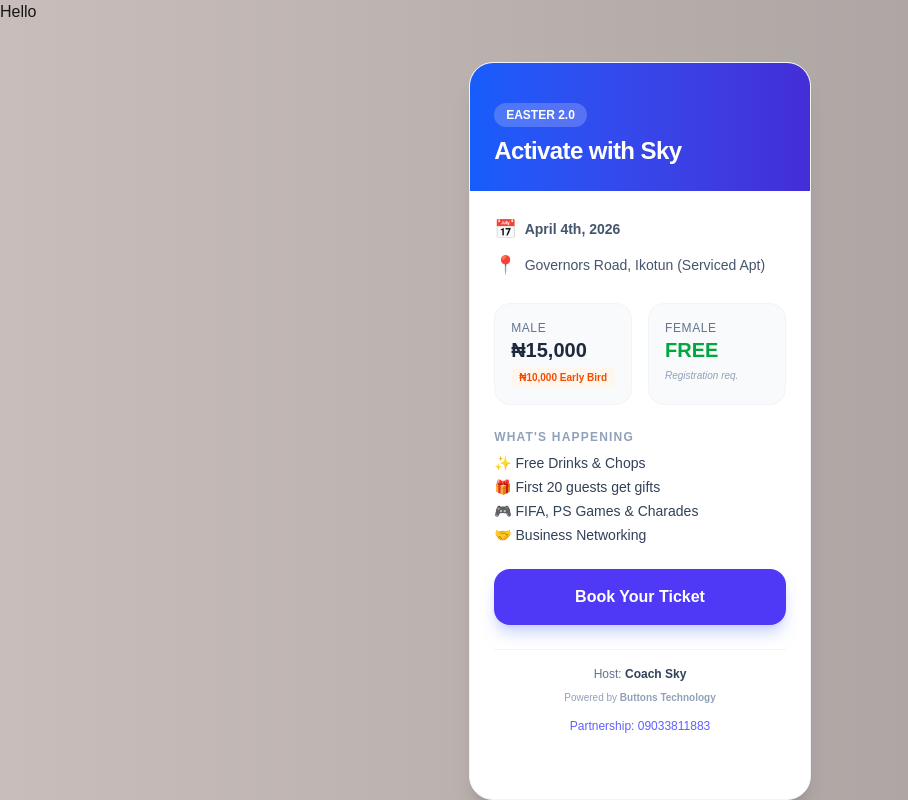
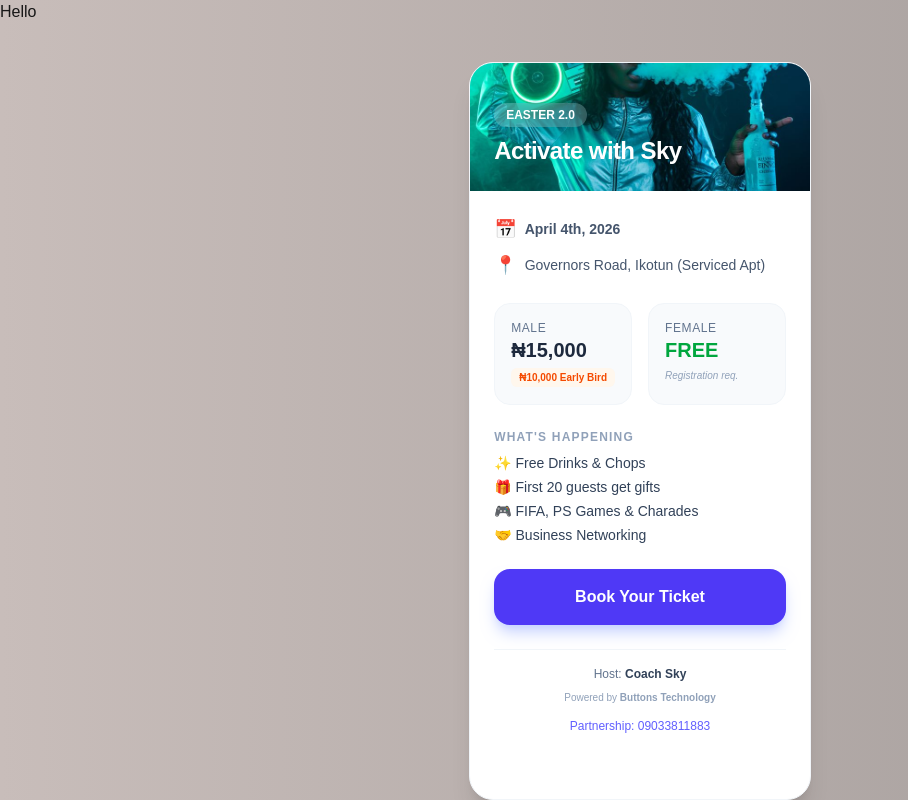
Before and after one commit to Buttons-Tech/buttons-ai, a Next.js app: page /products in a window 1280 px wide. Shown: the whole page, without its empty margins (0-908 px from the left). Built offline with nearby package versions, Linux system fonts and the light colour scheme.

Commit message:
updated easter party card

```diff
--- a/app/components/EasterEventCard.tsx
+++ b/app/components/EasterEventCard.tsx
@@ -5,7 +5,7 @@ const EasterEventCard = () => {
             return (
                 <div className="max-w-md mx-auto bg-white border border-slate-100 rounded-3xl overflow-hidden shadow-xl hover:shadow-2xl transition-shadow duration-300">
                 {/* Header Image/Gradient Section */}
-      <div className="h-32 bg-gradient-to-r from-blue-600 to-indigo-700 p-6 flex flex-col justify-end">
+                <div className="h-32 bg-gradient-to-r from-blue-600 to-indigo-700 p-6 flex flex-col justify-end" style={{backgroundImage:  'url("/activate.jpeg")', backgroundSize: 'cover', backgroundPosition: 'center' }}>
                     <span className="inline-block px-3 py-1 bg-white/20 backdrop-blur-md text-white text-xs font-bold rounded-full w-fit mb-2">
                     EASTER 2.0
                     </span>
```
Also changed, not shown: public/activate.jpeg (added). Lines whose indentation alone changed are shown as unchanged.
